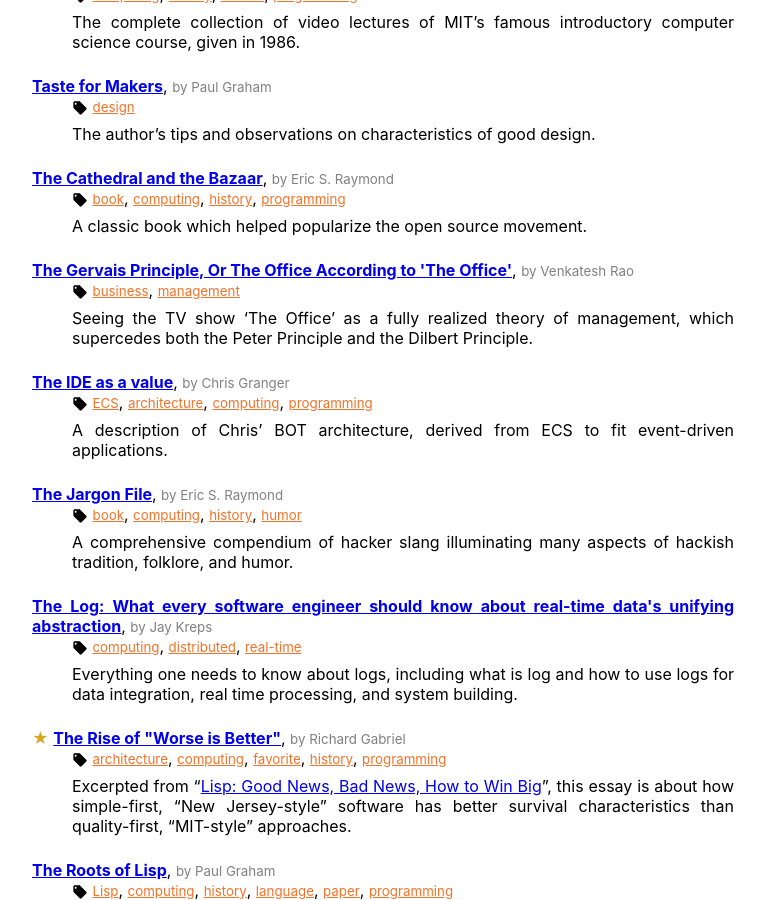
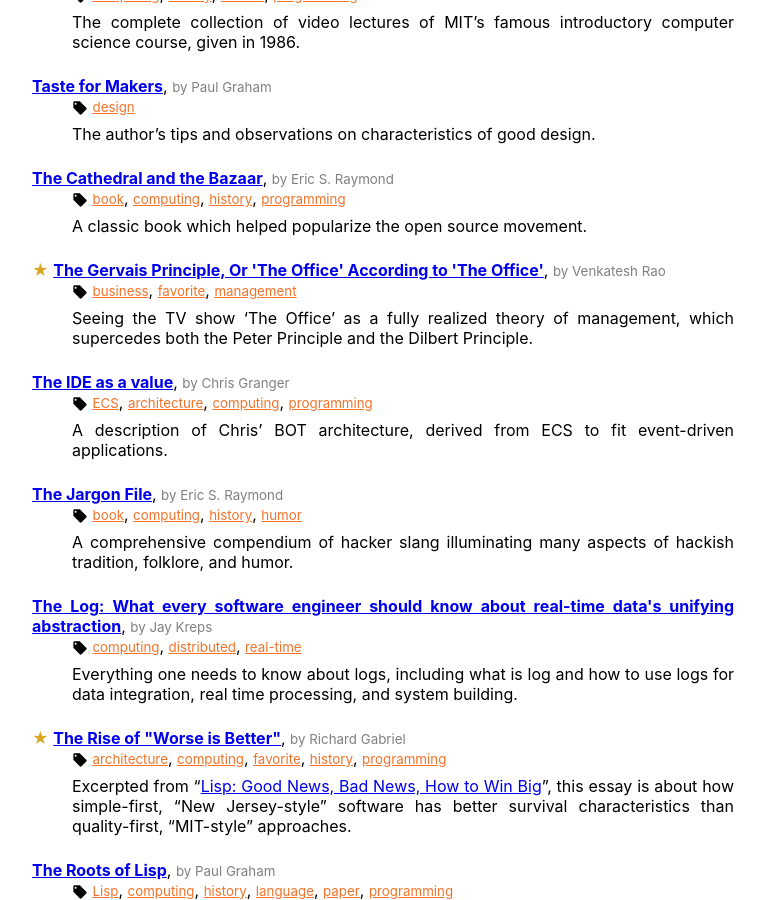
Before and after one commit to hanjos/hanjos.github.io, a Jekyll site: the page built from bookmarks.md, in a window 1280 px wide and 900 px high, scrolled down 6965 px. Shown: the whole window, without its empty margins (324-1089 px from the left). Built offline with Jekyll 4.4.1, drawn with Linux system fonts in a browser that asks for light colours.

Commit message:
Update bookmarks.yml

```diff
--- a/_data/bookmarks.yml
+++ b/_data/bookmarks.yml
@@ -371,7 +371,7 @@
   description: 'A memo where the author advocates for continuing to use Haskell for the introductory programming course in the university, and notes that "we are all shaped by the tools we train ourselves to use, and in this respect programming languages have a devious influence: they shape our thinking habits."'
   tags: ['computing', 'programming', 'science']
 - url: https://www.ribbonfarm.com/2009/10/07/the-gervais-principle-or-the-office-according-to-the-office/
-  title: "The Gervais Principle, Or The Office According to 'The Office'"
+  title: "The Gervais Principle, Or 'The Office' According to 'The Office'"
   authors: Venkatesh Rao
   description: "Seeing the TV show 'The Office' as a fully realized theory of management, which supercedes both the Peter Principle and the Dilbert Principle."
-  tags: ['business', 'management']
+  tags: ['business', 'favorite', 'management']
```
